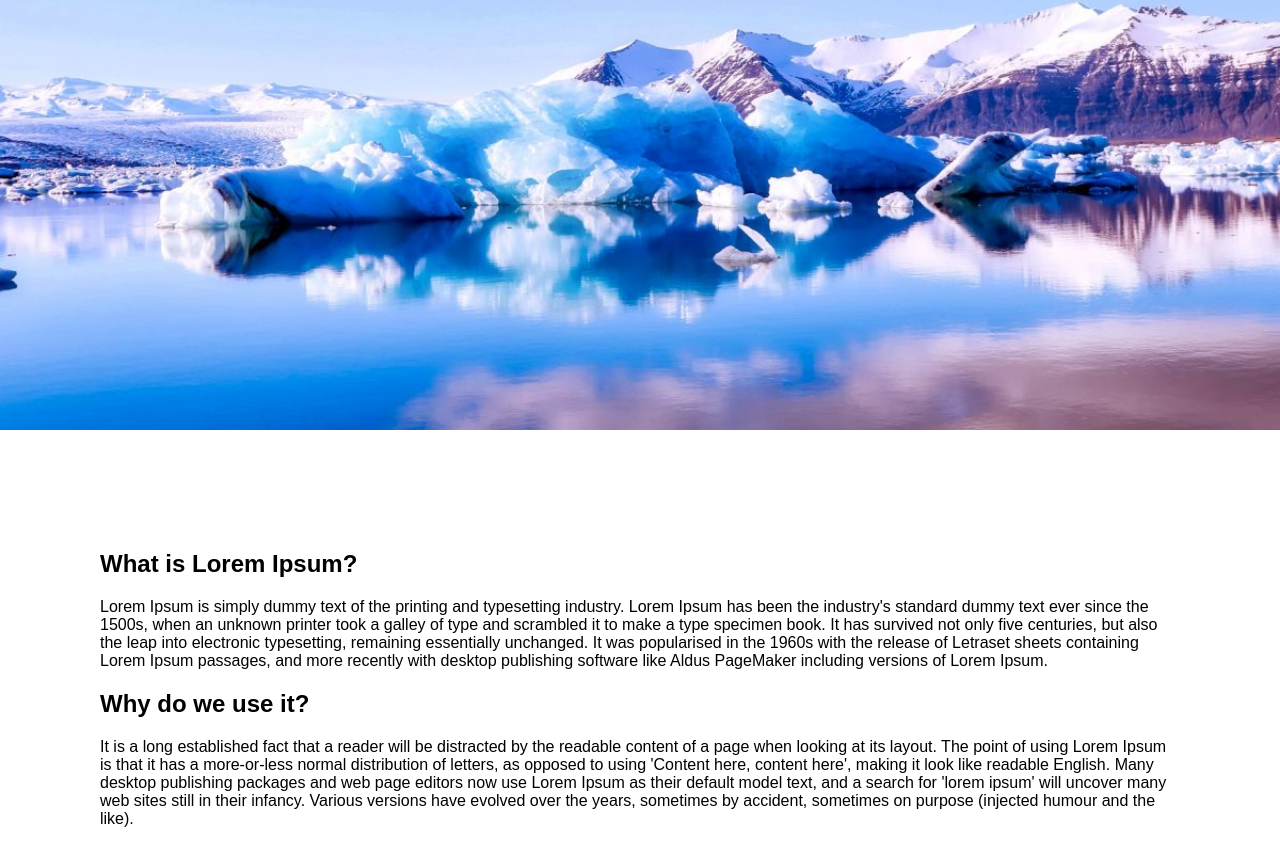
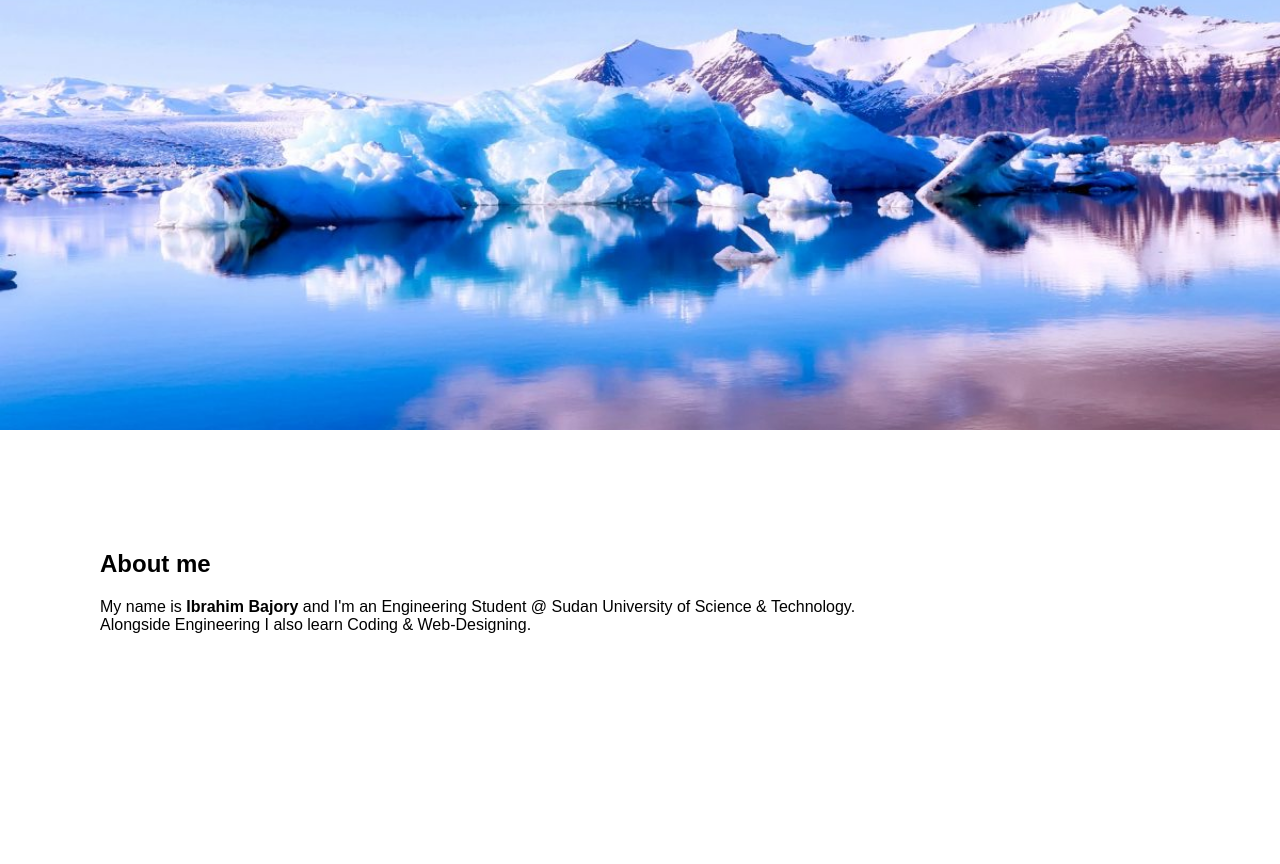
Before and after one commit to bajory/ibrahim.io, a plain HTML site: page index.html in a window 1280 px wide. Shown: the part 370-1234 px from the top of the page. After the commit the page ends 1120 px from the top, so only its background shows below. Drawn offline with Linux system fonts and the light colour scheme.

Commit message:
Update index.html

```diff
--- a/index.html
+++ b/index.html
@@ -150,13 +150,9 @@ position: absolute;
 <section class="sec1"></section>
 <section class="sec2">
 
-	<h1>What is Lorem Ipsum?</h1>
+	<h1>About me</h1>
 
-<p>Lorem Ipsum is simply dummy text of the printing and typesetting industry. Lorem Ipsum has been the industry's standard dummy text ever since the 1500s, when an unknown printer took a galley of type and scrambled it to make a type specimen book. It has survived not only five centuries, but also the leap into electronic typesetting, remaining essentially unchanged. It was popularised in the 1960s with the release of Letraset sheets containing Lorem Ipsum passages, and more recently with desktop publishing software like Aldus PageMaker including versions of Lorem Ipsum.</p>
-
-<h1>Why do we use it?</h1>
-
-<p>It is a long established fact that a reader will be distracted by the readable content of a page when looking at its layout. The point of using Lorem Ipsum is that it has a more-or-less normal distribution of letters, as opposed to using 'Content here, content here', making it look like readable English. Many desktop publishing packages and web page editors now use Lorem Ipsum as their default model text, and a search for 'lorem ipsum' will uncover many web sites still in their infancy. Various versions have evolved over the years, sometimes by accident, sometimes on purpose (injected humour and the like).</p>
+	<p>My name is <strong>Ibrahim Bajory</strong> and I'm an Engineering Student @ Sudan University of Science & Technology.<br/> Alongside Engineering I also learn Coding & Web-Designing.</p>
 </section>
 
 </body>
```
